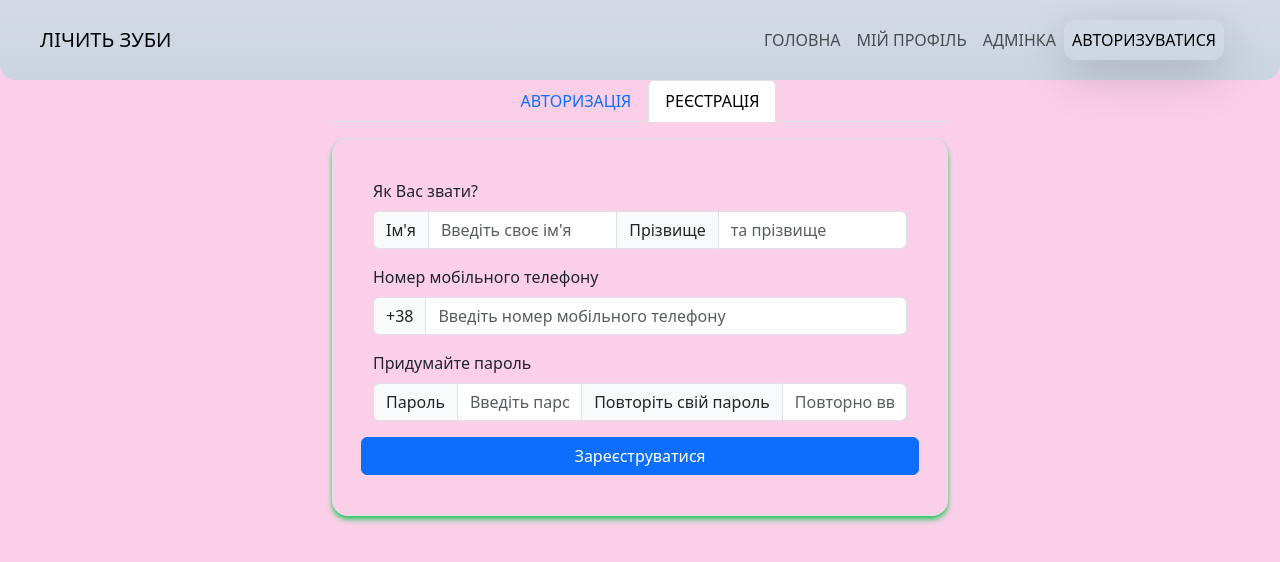
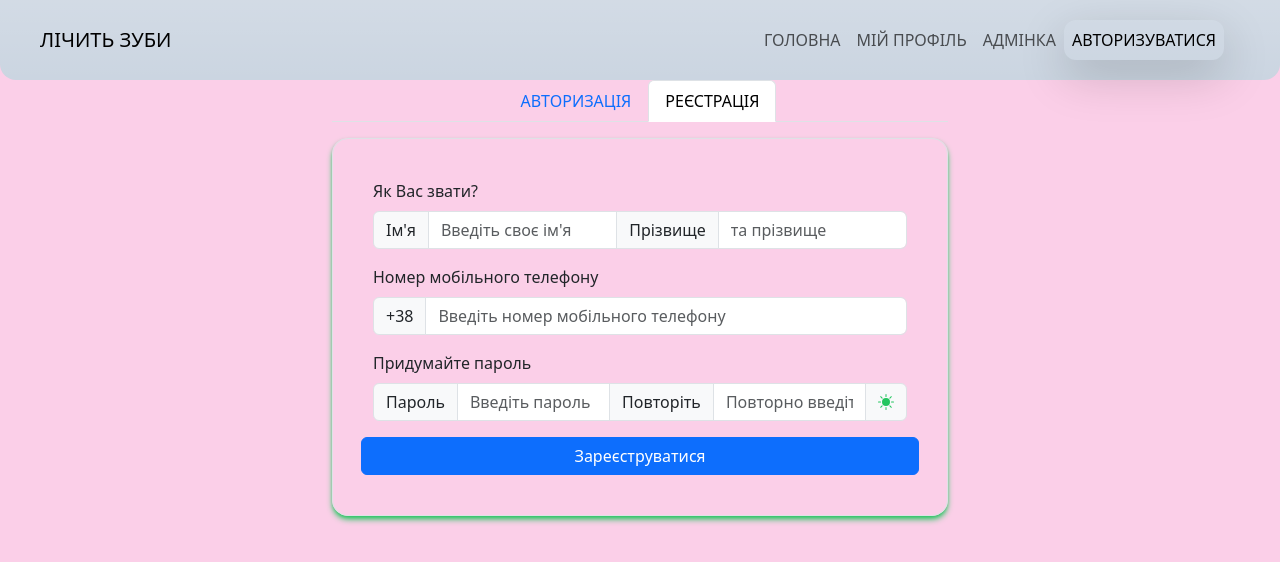
Before and after one commit to VladGrushevoi/learning-typescript, a React (Vite) app in the folder e-journal/: page /auth in a window 1280 px wide. Both pictures are taken after a click on the tab "РЕЄСТРАЦІЯ". Shown: the top 562 px of the page. Built offline with nearby package versions, Linux system fonts and the light colour scheme.

Commit message:
add show password to register form

```diff
--- a/e-journal/src/components/SignUpForm/SignUpForm.tsx
+++ b/e-journal/src/components/SignUpForm/SignUpForm.tsx
@@ -1,16 +1,19 @@
+import { useState } from 'react'
 import { Button, Form, InputGroup, Row } from "react-bootstrap"
-import { useSignUpForm } from "./usesignUpForm"
+import { useSignUpForm } from "./useSignUpForm";
+import { BrightnessHighFill } from "react-bootstrap-icons";
 
 
 export const SignUpForm = () => {
-
+    const [showPassword, setShowPassword] = useState<boolean>(false)
     const {
         confirmPassword,
         firstNameInput,
         lastNameInput,
         passwordInput,
         phoneNumberInput,
-        registerHandle
+        registerHandle,
+        showRegisterResult
     } = useSignUpForm();
 
     return (
@@ -37,9 +40,14 @@ export const SignUpForm = () => {
                     <Form.Label>Придумайте пароль</Form.Label>
                     <InputGroup>
                         <InputGroup.Text id="basic-addon1">Пароль</InputGroup.Text>
-                        <Form.Control {...passwordInput} type="password" placeholder="Введіть пароль" />
-                        <InputGroup.Text id="basic-addon1">Повторіть свій пароль</InputGroup.Text>
-                        <Form.Control {...confirmPassword} type="password" placeholder="Повторно введіть пароль" />
+                        <Form.Control {...passwordInput} type={showPassword ? 'text' : "password"}  placeholder="Введіть пароль" />
+                        <InputGroup.Text id="basic-addon1">Повторіть</InputGroup.Text>
+                        <Form.Control {...confirmPassword} type={showPassword ? 'text' : "password"} placeholder="Повторно введіть пароль" />
+                        <InputGroup.Text id="basic-addon1">
+                            <Button className="border-0 bg-transparent p-0" onClick={() => setShowPassword(!showPassword)}>
+                                <BrightnessHighFill  className={showPassword ? `fill-red-500`:`fill-green-500`}/>
+                            </Button>
+                        </InputGroup.Text>
                     </InputGroup>
                 </Form.Group>
                 <Row>
@@ -47,6 +55,9 @@ export const SignUpForm = () => {
                         Зареєструватися
                     </Button>
                 </Row>
+                <Row>
+                    {showRegisterResult}
+                </Row>
             </Form>
         </>
     )
--- a/e-journal/src/components/SignUpForm/useSignUpForm.tsx
+++ b/e-journal/src/components/SignUpForm/useSignUpForm.tsx
@@ -1,3 +1,5 @@
+import { useState } from "react";
+import { appAxios } from "../../appAxios/appAxios";
 import { useInput } from "../../hooks/useInput"
 import { UserRole } from "../../types/User";
 
@@ -10,15 +12,19 @@ interface UserRegisterInfo {
 }
 
 export const useSignUpForm = () => {
+    const [showRegisterResult, setResult] = useState("")
     const firstNameInput = useInput("", "FirstName");
     const lastNameInput = useInput("", "LastName");
     const phoneNumberInput = useInput("","Phone")
     const passwordInput = useInput("", "Password");
     const confirmPassword = useInput("", "ConfirmPasword");
 
-    const registerHandle = (event: React.FormEvent) => {
+    const registerHandle = async (event: React.FormEvent) => {
         event.preventDefault();
-
+        if(passwordInput.value !== confirmPassword.value){
+            setResult("Паролі не співпадають, перевірте правильність вводу");
+            return;
+        }
         const userRegisterInfo : UserRegisterInfo = {
             firstName: firstNameInput.value,
             lastName: lastNameInput.value,
@@ -26,8 +32,12 @@ export const useSignUpForm = () => {
             password: passwordInput.value,
             role: UserRole.User
         }
-
-        console.log(userRegisterInfo)
+        const response = await appAxios.post("/user/register", JSON.stringify(userRegisterInfo))
+        if(response.status !== 200){
+            setResult("Помилка. Користувач не був зареєстрований. Будь ласка провірте дані")
+            return;
+        }
+        setResult("Користувач успішно зареєстрований. Будь-ласка авторизуйтеся")
     }
 
     return {
@@ -36,6 +46,7 @@ export const useSignUpForm = () => {
         phoneNumberInput,
         passwordInput,
         confirmPassword,
-        registerHandle
+        registerHandle,
+        showRegisterResult
     }
 }
```
